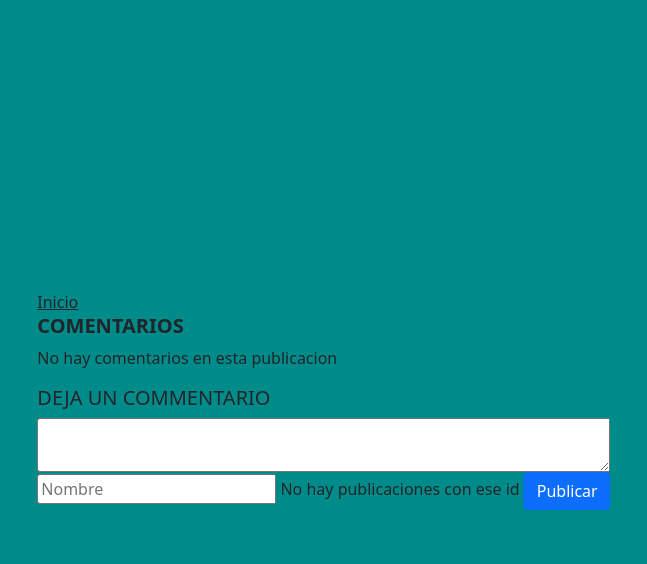
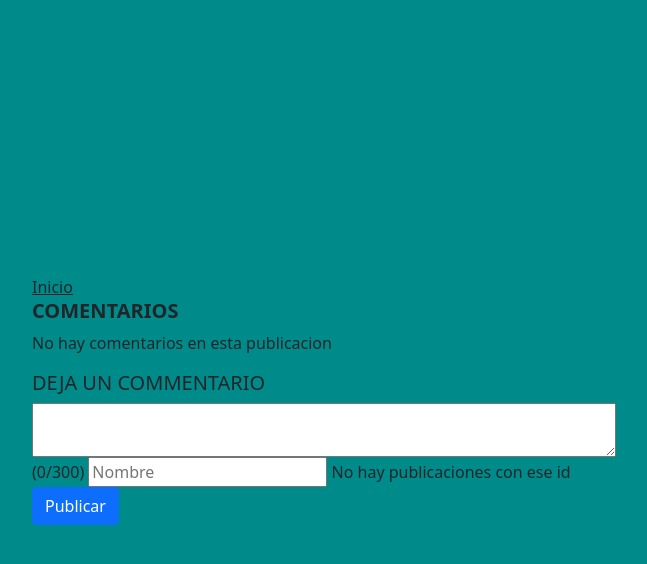
Before and after one commit to uzumakihitman/vecinos, a PHP site: page /ver.php?id=1 in a window 1280 px wide. Shown: the top 564 px of the page, without its empty margins (316-963 px from the left). Run offline with PHP 8.4, Linux system fonts and the light colour scheme; data that the repository does not hold is empty.

Commit message:
Update ver.php

```diff
--- a/ver.php
+++ b/ver.php
@@ -50,15 +50,21 @@
             $query->bind_param("ssss",$publicacion['vecino_id'],$publicacion['id'],$nuevo_comentario_contenido);
             $query->execute();
             $resultado=$query->get_result();*/
+            if (strlen($nuevo_comentario_contenido)!== 0) {
+                # code...
+
                 $sql = "INSERT INTO comentarios (vecino_id,publ_id,contenido,usuario) VALUES ('".$publicacion['vecino_id']."','".$publicacion['id']."','".$nuevo_comentario_contenido."','".$nombre_usuario."');";
                 $resultado = $conexion->query($sql);
                 if ($resultado) {
                     header("Location: ver.php?id=".$id);
                 }
             }else{
-                $msjError = "Este usuario no esta registrado!";
+                $msjError = "El comentraio de puede ser vacio";
             }
+        }else{
+            $msjError = "Este usuario no esta registrado!";
         }
+    }
 
 
 
@@ -87,7 +93,7 @@
                 position: absolute;
                 top: 50%;
                 left: 50%;
-                margin-right: -50%;
+
                 transform: translate(-50%, -50%)
             }
         </style>
@@ -130,7 +136,8 @@
                     <?php endif;?>
                 <h5>DEJA UN COMMENTARIO</h5>
                 <form action="<?php echo 'ver.php?id='.$id ?>" method="POST">
-                    <textarea class="d-block w-100" name="nuevo_comentario_contenido"></textarea>
+                    <textarea class="d-block w-100" id="nuevo_comentario_contenido" name="nuevo_comentario_contenido" maxlength="300"></textarea>
+                    <span>(<span id="count">0</span>/300)</span>
                     <input type="text" name="nombre_usuario" placeholder="Nombre">
                     <?php if (isset($msjError)) {
                         echo $msjError;
@@ -139,7 +146,6 @@
                 </form>
             </div>
         </section>
-
     </body>
     <script type="text/javascript">
         function commentBox(){
@@ -169,5 +175,12 @@
         }
 
     }
+    var nuevoComentarioContenido = document.getElementById('nuevo_comentario_contenido');
+    var count = document.getElementById('count');
+    count.innerHTML = 0;
+    nuevoComentarioContenido.addEventListener('keyup',typingComment);
+    function typingComment(){
+        count.innerHTML = nuevoComentarioContenido.value.length;
+    }
     </script>
 </html>
```
